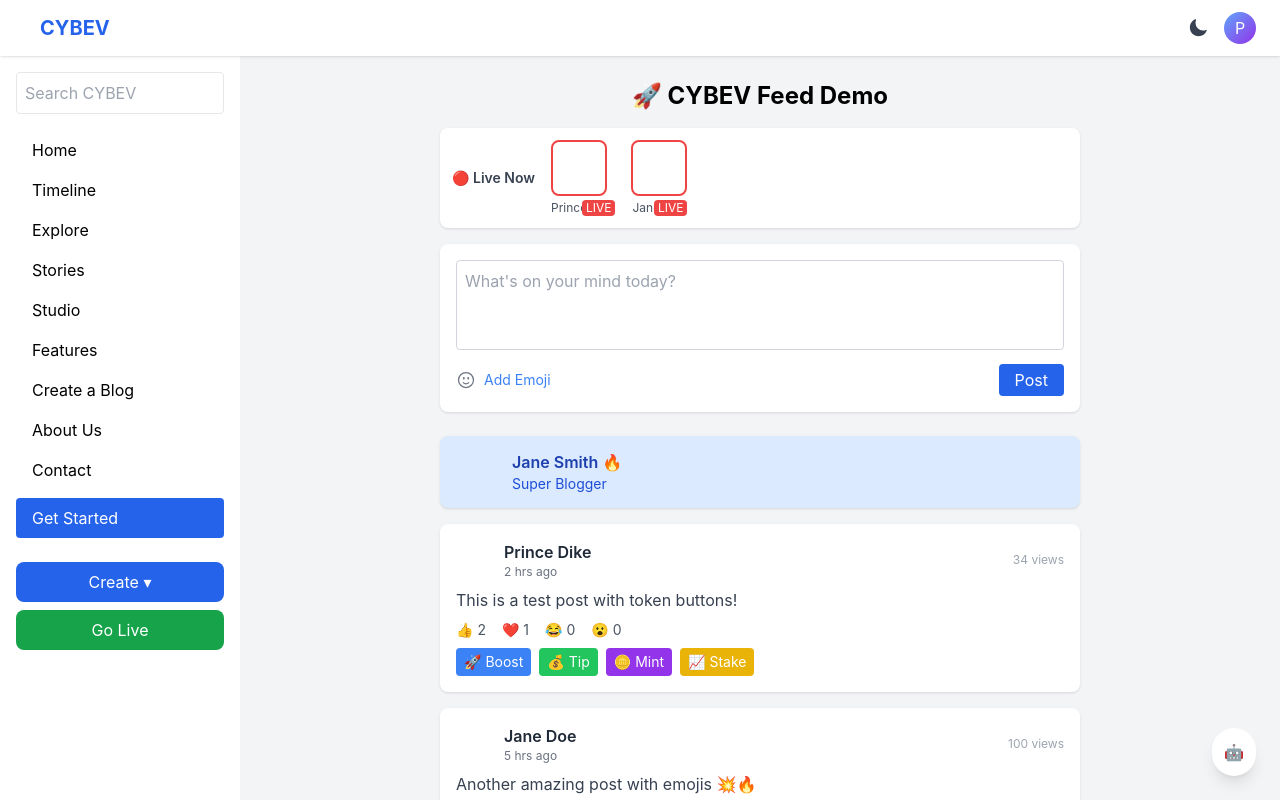
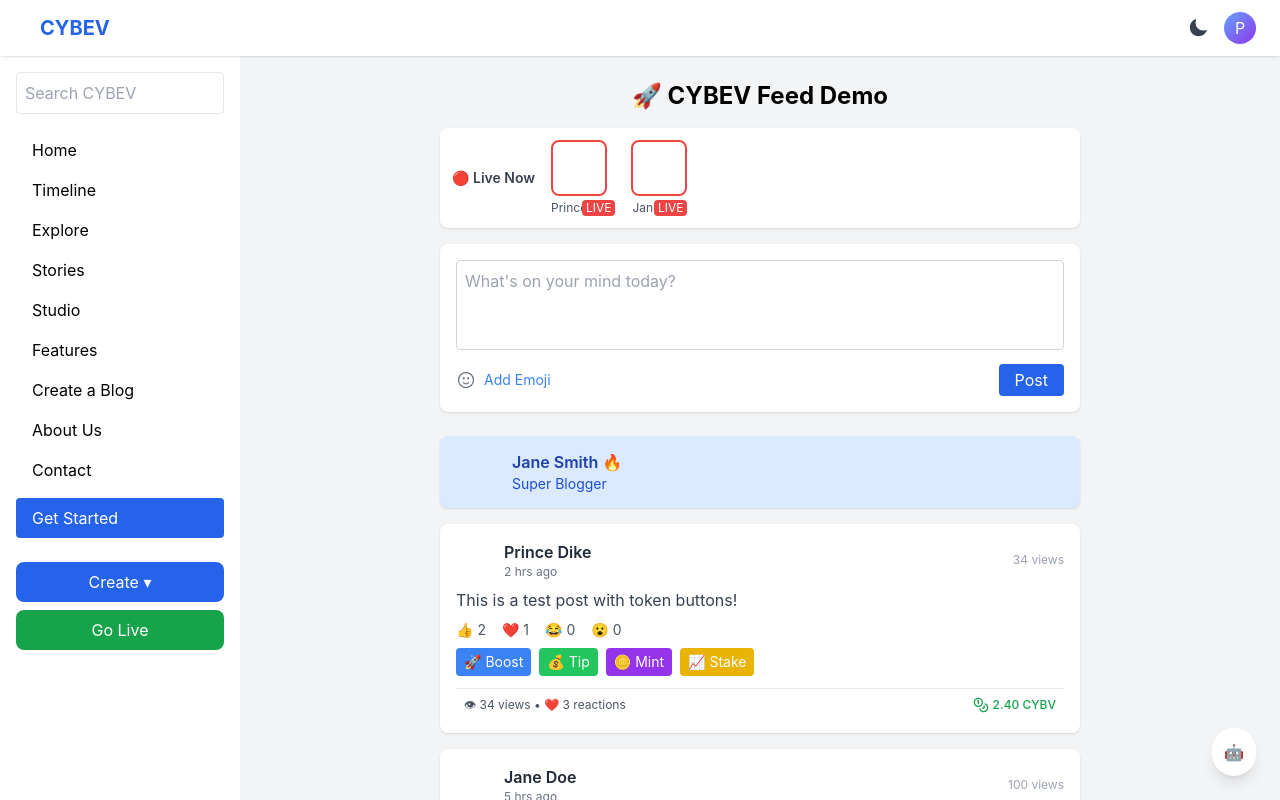
Before and after one commit to cybev1/cybev-frontend, a Next.js app: page /feed in a window 1280 px wide. Built offline with nearby package versions, Linux system fonts and the light colour scheme.

Commit message:
Add files via upload

```diff
--- a/components/social/PostCard.jsx
+++ b/components/social/PostCard.jsx
@@ -1,4 +1,6 @@
+
 import React, { useState } from 'react';
+import PostEarnings from '@/components/social/PostEarnings';
 
 export default function PostCard({ post }) {
   const [likes, setLikes] = useState(post.likes || 0);
@@ -40,6 +42,9 @@ export default function PostCard({ post }) {
         <button className="px-2 py-1 bg-purple-600 text-white rounded text-sm">🪙 Mint</button>
         <button className="px-2 py-1 bg-yellow-500 text-white rounded text-sm">📈 Stake</button>
       </div>
+
+      {/* 💰 Earnings Summary */}
+      <PostEarnings views={views} reactions={Object.values(reactions).reduce((a, b) => a + b, 0)} />
     </div>
   );
 }
--- /dev/null
+++ b/components/social/PostEarnings.jsx
@@ -0,0 +1,17 @@
+
+import React from 'react';
+import { Coins } from 'lucide-react';
+
+export default function PostEarnings({ earnings = 2.4, views = 145, reactions = 18 }) {
+  return (
+    <div className="flex items-center justify-between text-xs mt-3 px-2 py-1 border-t border-gray-200 dark:border-gray-700 pt-2">
+      <div className="text-gray-600 dark:text-gray-300">
+        👁 {views} views • ❤️ {reactions} reactions
+      </div>
+      <div className="flex items-center space-x-1 text-green-600 dark:text-green-400 font-medium">
+        <Coins className="w-4 h-4" />
+        <span>{earnings.toFixed(2)} CYBV</span>
+      </div>
+    </div>
+  );
+}
```
